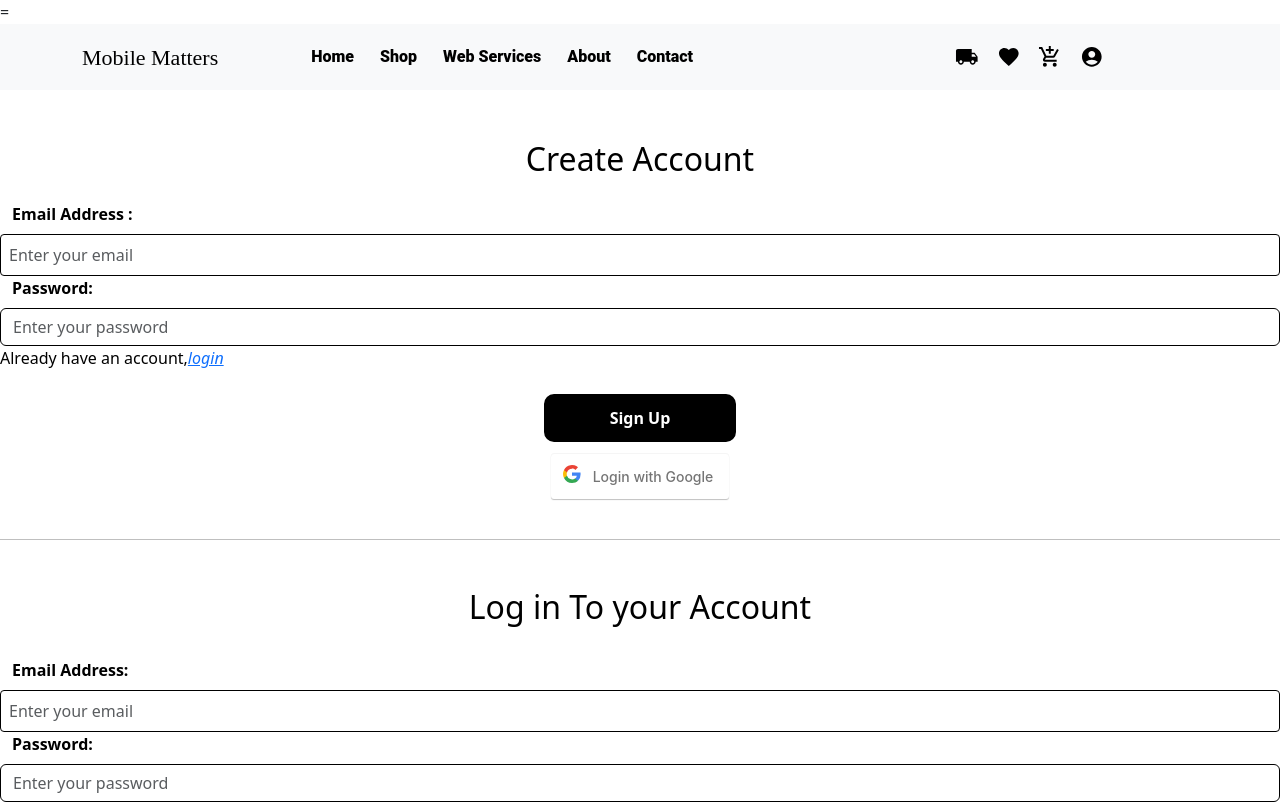
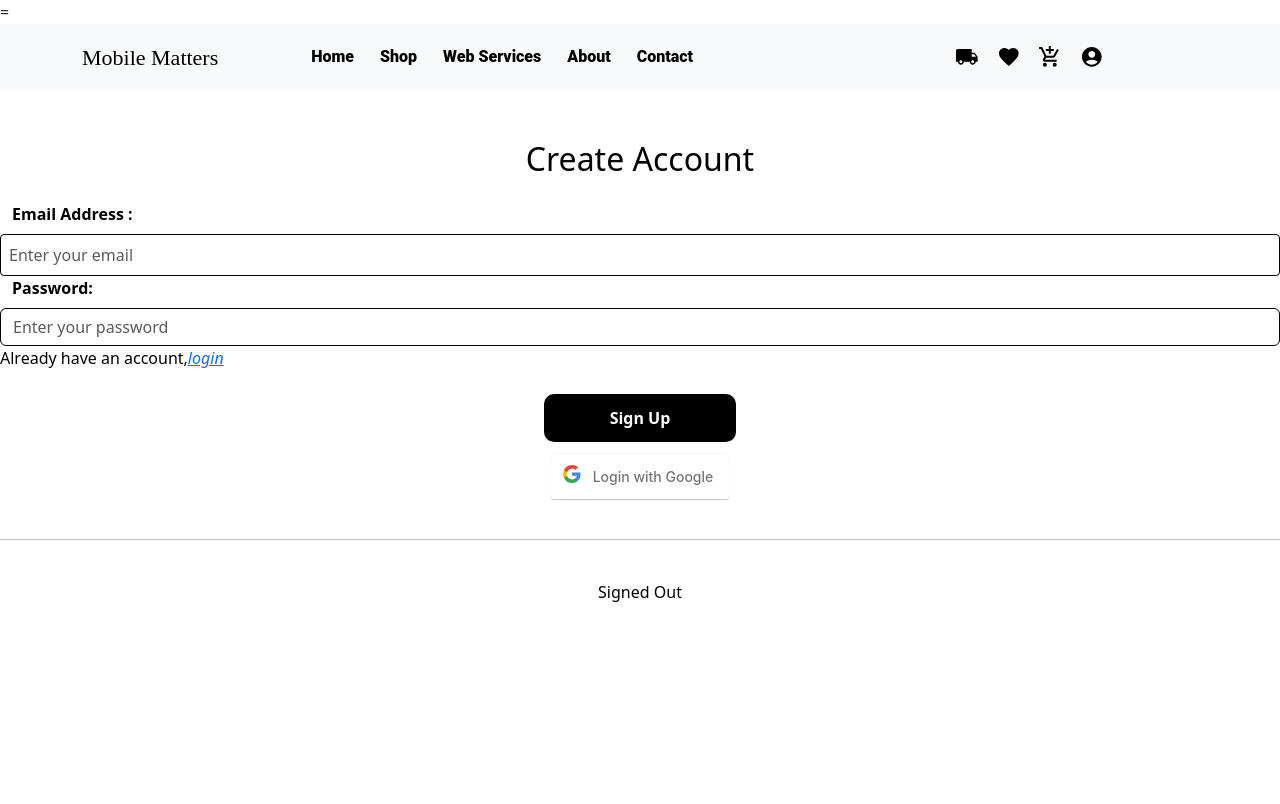
Before and after one commit to HlobisileLukhele/mobile-matters-ecommerce-site, a React (Create React App) app: page /profile in a window 1280 px wide. Shown: the top 804 px of the page. Built offline with nearby package versions, Linux system fonts and the light colour scheme; no server answers.

Commit message:
remoed signin import

```diff
--- a/src/Components/Profile.jsx
+++ b/src/Components/Profile.jsx
@@ -1,5 +1,4 @@
 import React from 'react';
-import SignIn from "./GoogleSignIn/SignIn";
 import SignUp from './GoogleSignIn/Signup';
 import AuthDetails from './GoogleSignIn/AuthDetails';
 
@@ -7,7 +6,7 @@ const Profile = () => {
   return (
     <div className="profile-container">
     <SignUp />
-    <SignIn />
+    <br />
     <AuthDetails />
     </div>
   );
```
